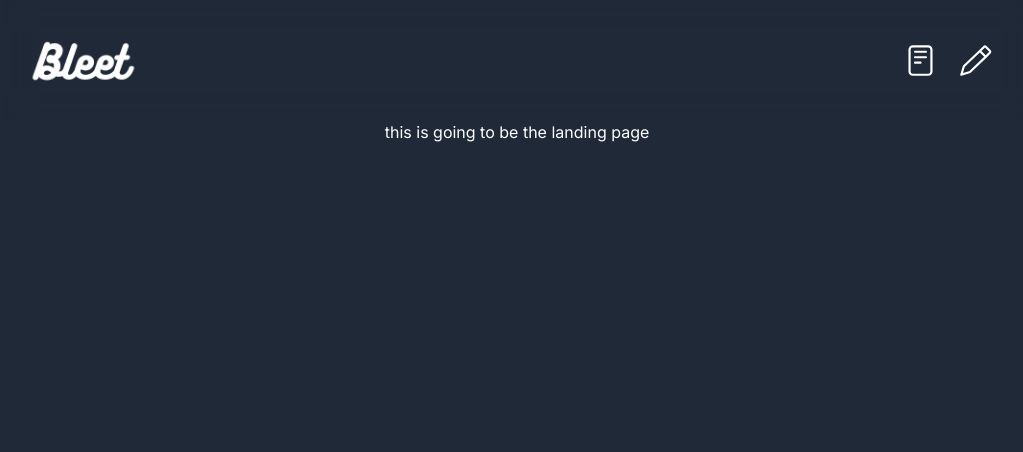
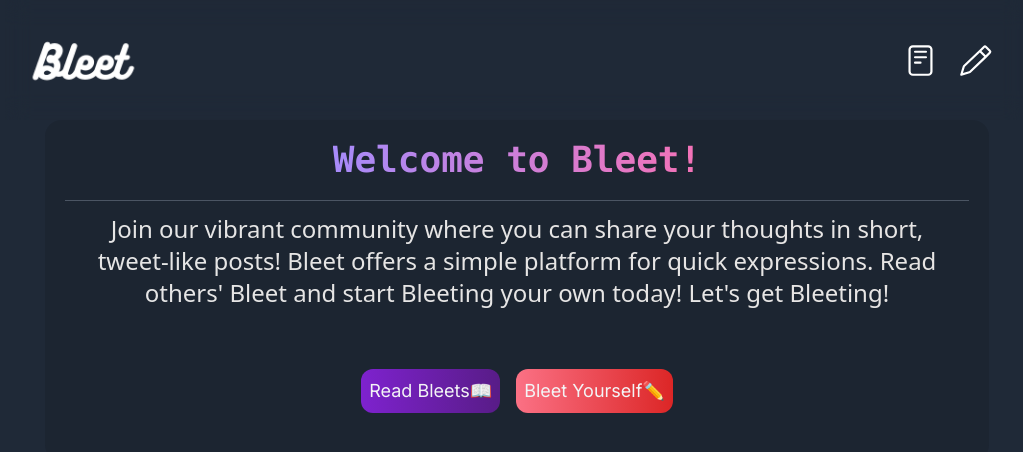
Before and after one commit to Uditya69/BLEET, a Next.js app: page / in a window 1280 px wide. Shown: the top 452 px of the page, without its empty margins (123-1146 px from the left). Built offline with nearby package versions, Linux system fonts and the light colour scheme.

Commit message:
chore: homeScreen UI

```diff
--- a/app/homescreen/page.tsx
+++ b/app/homescreen/page.tsx
@@ -1,12 +1,40 @@
-import React from 'react'
+import Link from "next/link";
+import React from "react";
 
 function HomeScreen() {
   return (
-    <div>
-      this is going to be the landing page
-
+    <div className="w-[80vw] flex items-center justify-center m-auto ">
+      <div className="p-5 mx-10 flex flex-col items-center justify-center bg-black bg-opacity-10 rounded-2xl">
+        <p className="text-4xl font-mono font-bold ">
+          <span className="bg-gradient-to-r from-violet-400 to-pink-400 bg-clip-text text-transparent">
+            {" "}
+            Welcome to Bleet!
+          </span>
+        </p>
+        <span className="text-2xl mt-5 border-t-[1px] p-3 border-gray-600 font-sans bg-gradient-to-r from-neutral-200 to-stone-200 bg-clip-text text-transparent text-center">
+          Join our vibrant community where you can share your thoughts in short,
+          tweet-like posts! Bleet offers a simple platform for quick
+          expressions. Read others' Bleet and start Bleeting your own today!
+          Let's get Bleeting!
+        </span>
+      <div className=" p-5 mx-14 mt-5 flex flex-row text-gray-100">
+        <Link
+          href={"/blogscreen"}
+          className="flex p-2 rounded-xl items-center text-center text-lg m-2 bg-gradient-to-r from-purple-700 to-purple-900 hover:bg-gradient-to-tr transition duration-700 ease-in-out "
+        >
+          {" "}
+          Read Bleets📖
+        </Link>
+        <Link
+          href={"/createpost"}
+          className="flex p-2 rounded-xl items-center text-center text-lg m-2  bg-gradient-to-r from-rose-400 to-red-600 hover:bg-gradient-to-tr"
+        >
+          Bleet Yourself✏️
+        </Link>
+      </div>
+      </div>
     </div>
-  )
+  );
 }
 
-export default HomeScreen
+export default HomeScreen;
```
